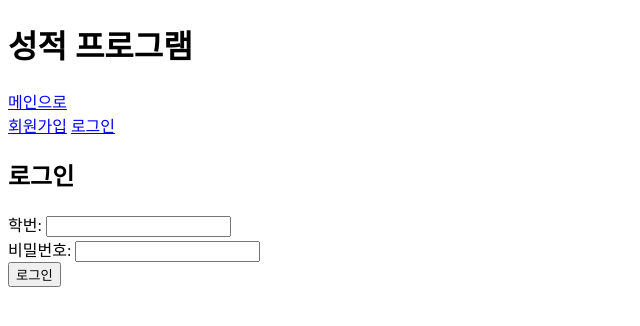
After one commit to tasueom/20251001-score-management-mysql, a Flask app: page /signin in a window 1280 px wide. The commit adds this page. Shown: the top 326 px of the page, without its empty margins (0-640 px from the left). Run offline with Flask 3, Linux system fonts and the light colour scheme.

Commit message:
feat: 로그인

```diff
--- a/app.py
+++ b/app.py
@@ -28,6 +28,23 @@ def signup():
         return redirect(url_for("signin"))
     return ren("signup.html")
 
+#로그인
+@app.route("/signin", methods=['GET','POST'])
+def signin():
+    if request.method == "POST":
+        sid = request.form["sid"]
+        password = request.form["password"]
+        hashed_pw = hashlib.sha256(password.encode()).hexdigest()
+
+        check = db.signin_check(sid, hashed_pw)
+        if check:
+            flash("로그인 성공")
+        else:
+            flash("로그인 실패")
+            return redirect(url_for("signin"))
+        return ren("index.html", sid = session.get("sid"))
+    return ren("signin.html")
+
 #Flask 서버 실행
 if __name__ == "__main__":
     db.init_db()
--- a/db.py
+++ b/db.py
@@ -60,3 +60,12 @@ def signup(sid, ban, sname, hashed_pw):
         conn.commit()
     finally:
         conn.close()
+
+# 로그인 판별
+def signin_check(sid, hashed_pw):
+    conn, cur = conn_db()
+    cur.execute("select sid from students where sid=%s and password=%s",(sid, hashed_pw))
+    result = cur.fetchone()
+    conn.close()
+
+    return result
--- a/templates/layout.html
+++ b/templates/layout.html
@@ -19,6 +19,7 @@
         <div class="auth-nav">
         {% if not sid %}
         <a href="{{url_for('signup')}}">회원가입</a>
+        <a href="{{url_for('signin')}}">로그인</a>
         {% endif %}
         </div>
     </div>
--- /dev/null
+++ b/templates/signin.html
@@ -0,0 +1,14 @@
+{% extends "layout.html" %}
+
+{% block title %}로그인{% endblock %}
+
+{% block content %}
+<h2>로그인</h2>
+<form method="post">
+    학번:
+    <input type="text" name="sid"><br>
+    비밀번호:
+    <input type="password" name="password"><br>
+    <button type="submit">로그인</button>
+</form>
+{% endblock %}
```
